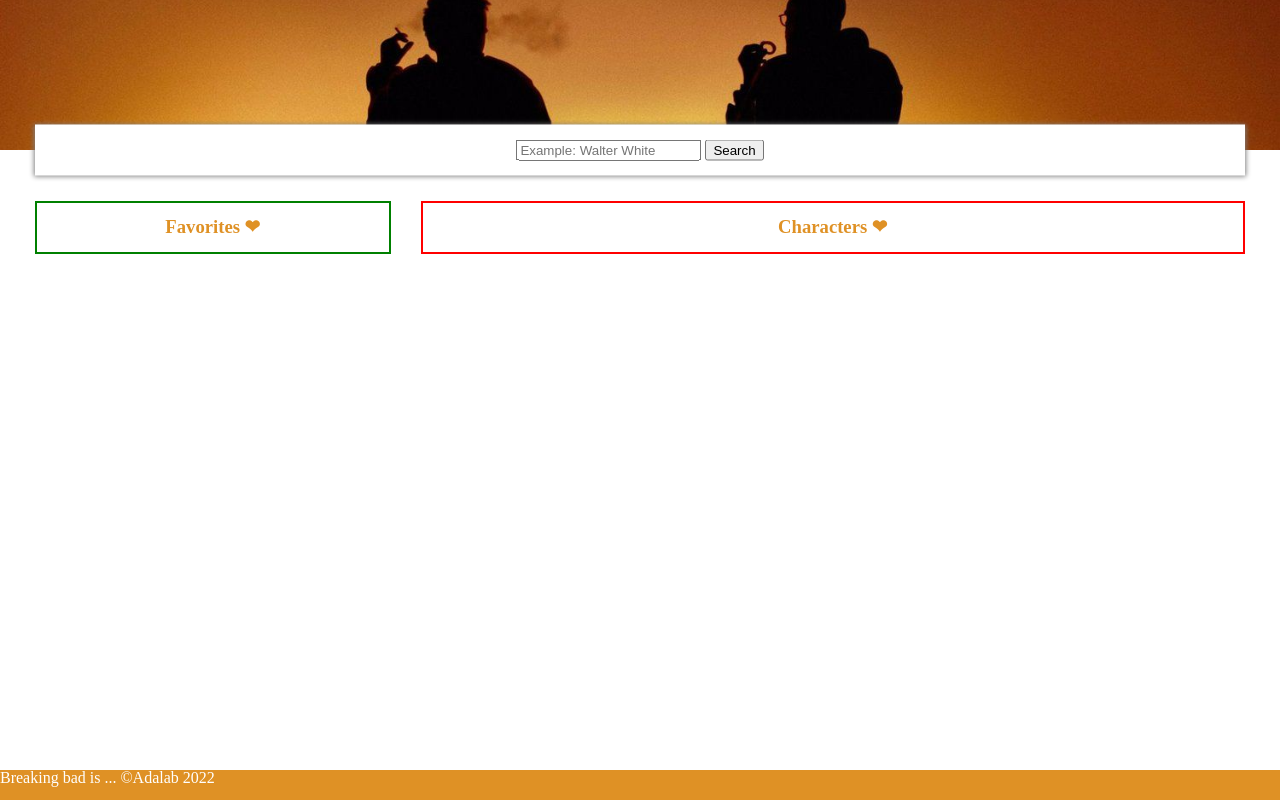
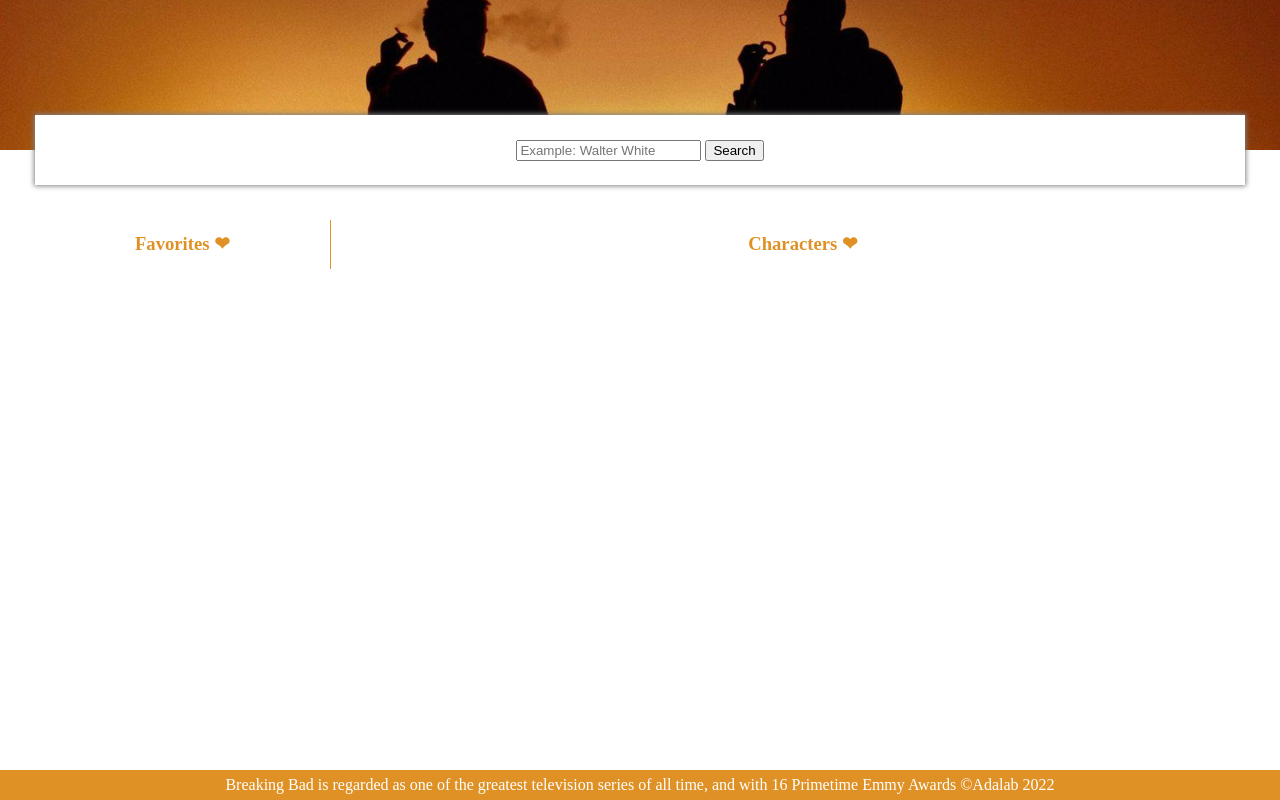
Before and after one commit to nayraromero/Breaking-Bad-Favorites, a website: page src/html/index.html in a window 1280 px wide. Drawn offline with nearby package versions, Linux system fonts and the light colour scheme; files that its build step writes are made by us from their sources; files whose address does not match are found by name.

Commit message:
add some css

```diff
--- a/src/html/index.html
+++ b/src/html/index.html
@@ -35,7 +35,8 @@
     </section>
   </main>
   <footer class="footer">
-    <p>Breaking bad is ... &copy;Adalab 2022</p>
+    <p>Breaking Bad is regarded as one of the greatest television series of all time, and with
+      16 Primetime Emmy Awards &copy;Adalab 2022</p>
   </footer>
   <script src="./assets/js/main.js"></script>
 </body>
--- a/src/js/main.js
+++ b/src/js/main.js
@@ -5,7 +5,7 @@ const btn = document.querySelector('.btn-search');
 const input = document.querySelector('.js-input');
 const characterListEl = document.querySelector('.js-list');
 const favoritesListEl = document.querySelector('.js-list-favorites');
-const closeIcon = document.querySelector('.icon');
+// const closeIcon = document.querySelector('.icon');
 let allCharacters = [];
 let favoriteCharacters = [];
 
--- a/src/scss/main.scss
+++ b/src/scss/main.scss
@@ -18,6 +18,7 @@
   margin-right: 35px;
   transform: translateY(-50%);
   background-color: white;
+  height: 40px;
 }
 .main {
   display: flex;
@@ -27,8 +28,7 @@
   margin-left: 35px;
   margin-right: 35px;
   .section-characters {
-    border: 2px solid red;
-    width: 70vw;
+    width: 75vw;
     display: flex;
     flex-direction: column;
     &__title {
@@ -40,8 +40,10 @@
     }
   }
   .section-favorites {
-    border: 2px solid green;
-    width: 30vw;
+    border-right: 1px solid $orange {
+
+    }
+    width: 25vw;
     display: flex;
     flex-direction: column;
     &__title {
@@ -58,6 +60,12 @@
   justify-content: space-around;
   flex-wrap: wrap;
   gap: 15px;
+}
+.js-list-favorites {
+  display: flex;
+  flex-direction: column;
+  align-items: center;
+  gap: 25px;
 }
 .article {
   box-shadow: 0px 0px 5px 1px grey;
@@ -101,4 +109,6 @@
   height: 30px;
   background-color: $orange;
   color: white;
+  text-align: center;
+  line-height: 30px;
 }
```
